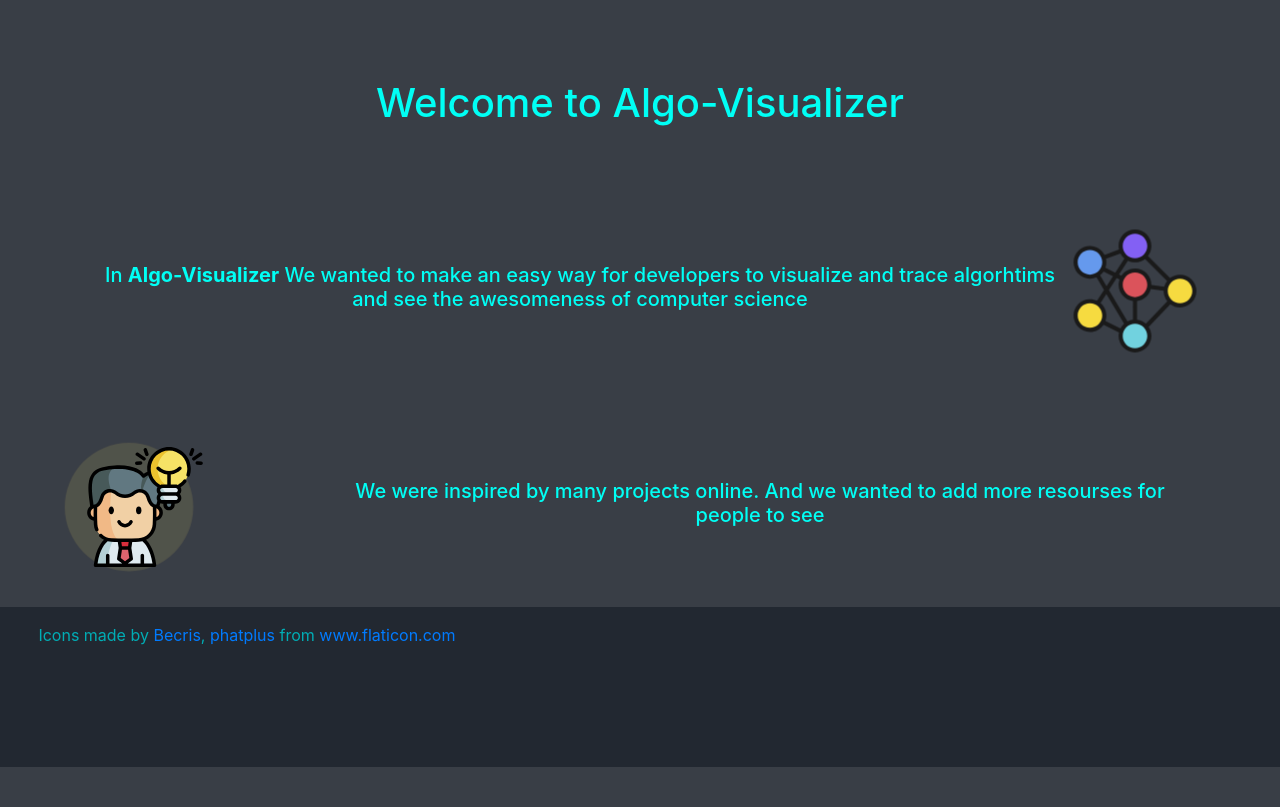
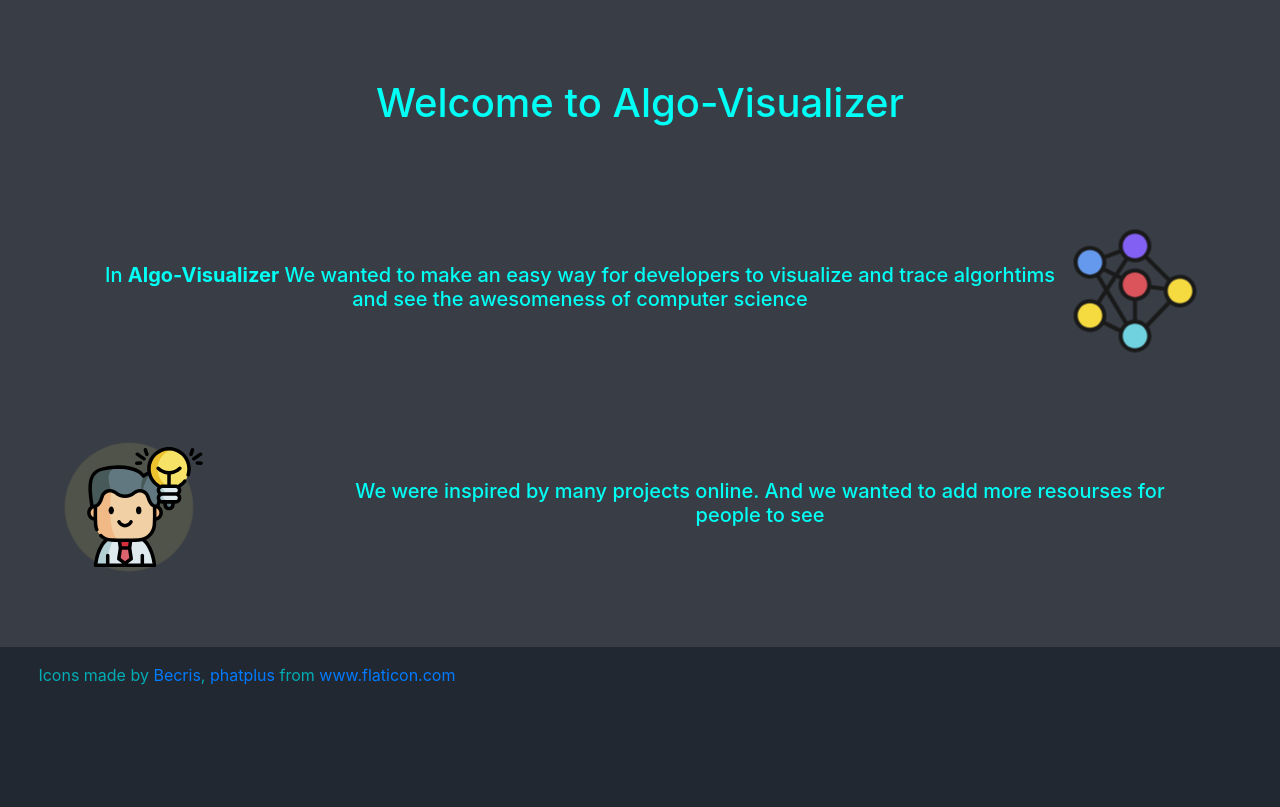
Before and after one commit to ahmedgaafer/algorithims-visualizer-project, a Node server app: page / in a window 1280 px wide. Shown: the part 59-866 px from the top of the page. Before the commit the page ends 826 px from the top, so only its background shows below. Run offline with Node 20, Linux system fonts and the light colour scheme.

Commit message:
Update main.css
Home had some styling issues

```diff
--- a/public/style/main.css
+++ b/public/style/main.css
@@ -44,7 +44,7 @@ html,body{
   background-color: #393e46;
   text-align: center;
   color: #00fff5 !important;
-  padding-bottom: 5vh;
+  padding-bottom: 10vh;
 }
 
 #footer{
```
